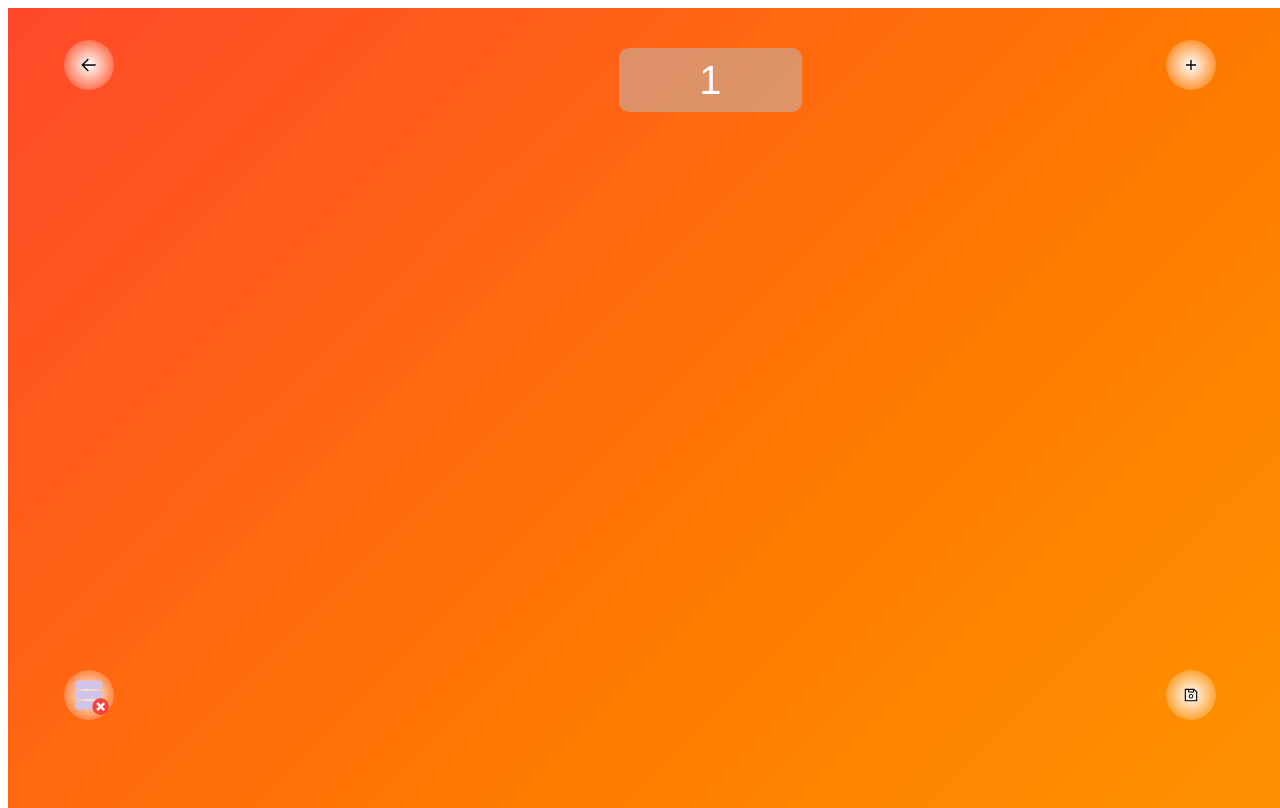
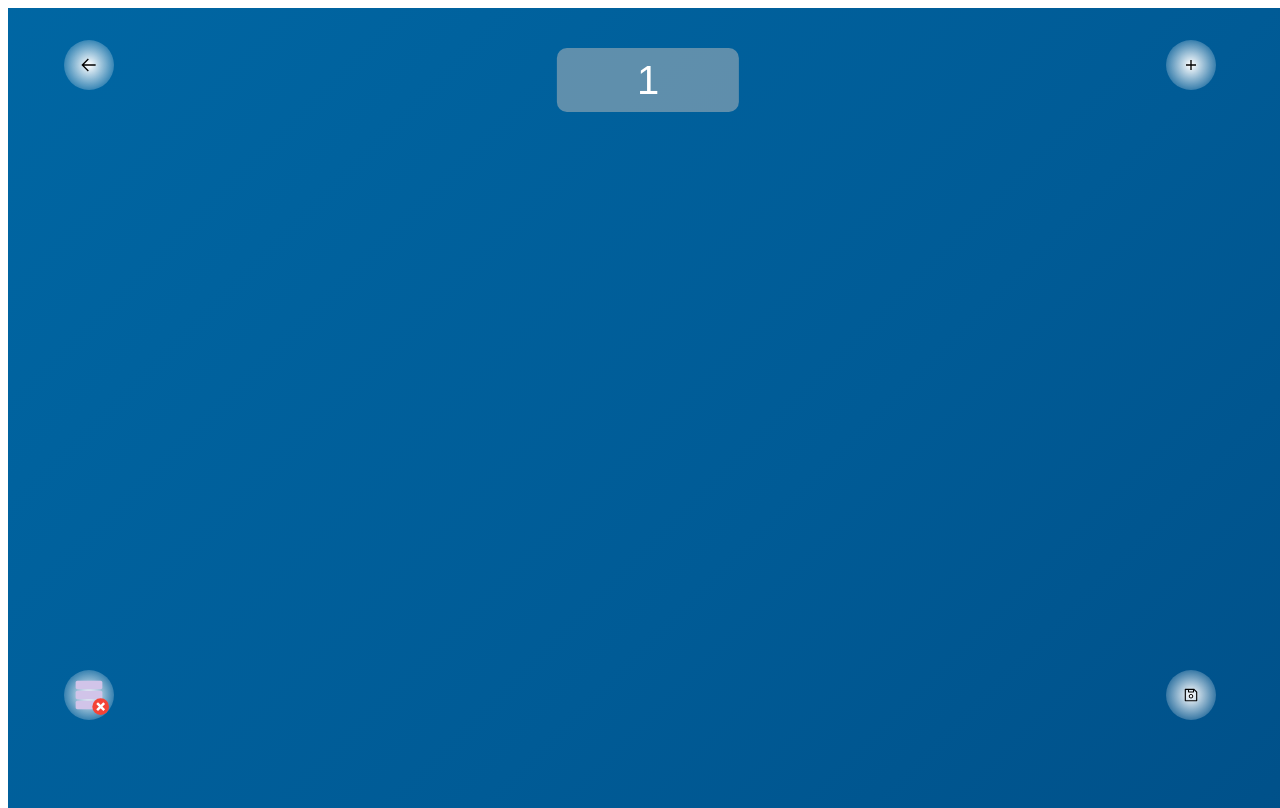
Before and after one commit to Flen-E/calendatodo, a React (Create React App) app: page /date/1 in a window 1280 px wide. Built offline with nearby package versions, Linux system fonts and the light colour scheme; a web font is replaced by a local one.

Commit message:
update calendar,date styled

```diff
--- a/src/Component/CalendarComponent.tsx
+++ b/src/Component/CalendarComponent.tsx
@@ -47,17 +47,34 @@ const StyledCalendar = styled(Calendar)`
 
   .event-dot-container {
     position: absolute;
-    bottom: 25%;
     left: 50%;
+    bottom : 10px;
     transform: translateX(-50%);
   }
+  .event-dot {
+      position: relative;
+      width: 50px;
+      height: 45px;
+    }
+    .event-dot:before,
+    .event-dot:after {
+      position: absolute;
+      content: "";
+      left: 25px;
+      top: 0;
+      width: 25px;
+      height: 40px;
+      background: #D7553F;
+      border-radius: 50px 50px 0 0;
+      transform: rotate(-45deg);
+      transform-origin: 0 100%;
+    }
+    .event-dot:after {
+      left: 0;
+      transform: rotate(45deg);
+      transform-origin: 100% 100%;
+    }
 
-  .event-dot {
-    width: 30px;
-    height: 30px;
-    background-color: green; /* 동그라미의 색상을 원하는 색상으로 변경 */
-    border-radius: 50%;
-  }
 
   & .react-calendar__tile--now {
     background: #c5fff8;
--- a/src/Component/DateDetailPage.tsx
+++ b/src/Component/DateDetailPage.tsx
@@ -26,11 +26,11 @@ const BGAnimation = keyframes`
 const StyleContext = styled.div`
   background: linear-gradient(
     -45deg,
-    #ffd600,
-    #ff7a00,
-    #ff0069,
-    #d300c5,
-    #7638fa
+    #003366,
+    #005b96,
+    #0077b6,
+    #5dade2,
+    #a9cce3
   );
   height: 100%;
   display: flex;
@@ -62,8 +62,11 @@ const Boards = styled.div`
 
 const ComponentDateTitle = styled.div`
   position: absolute;
-  top: 5%;
-  right: 38%;
+  top : 5%;
+  width: fit-content; /* 너비를 컨텐츠에 맞게 조절 */
+  max-width: 90%; /* 최대 너비 지정 */
+  left: 50%; /* 가로 중앙 정렬을 위해 50% 위치로 이동 */
+  transform: translateX(-50%); /* 중앙 정렬을 위해 이동 */
   background-color: rgba(190, 190, 190, 0.5);
   color: white;
   font-size: 5vh;
@@ -147,11 +150,29 @@ const DeleteButton = styled.div`
   }
 `;
 
+const SaveMessage = styled.div<{ isVisible: boolean }>`
+  position: fixed;
+  width: 200px;
+  height: 50px;
+  background: #8fcaca; /* Green color */
+  color: white;
+  border-radius: 5px;
+  bottom: 18%;
+  right: 5%;
+  display: flex;
+  justify-content: center;
+  align-items: center;
+  opacity: ${({ isVisible }) => (isVisible ? 1 : 0)};
+  transition: opacity 0.5s ease;
+`;
+
+
 function DateDetailPage() {
   const { date } = useParams();
   const [toDos, setToDos] = useRecoilState(toDoState);
   const [isModalOpen, setModalOpen] = useState<boolean>(false);
   const [isDeleteModalOpen, setDeleteModalOpen] = useState<boolean>(false);
+  const [isSaveMessageVisible, setSaveMessageVisible] = useState<boolean>(false);
 
   const navigate = useNavigate();
 
@@ -162,6 +183,7 @@ function DateDetailPage() {
       setToDos(toDoList);
     }
   }, [date]);
+
 
   const onDragEnd = (info: DropResult) => {
     const { destination, source } = info;
@@ -221,6 +243,12 @@ function DateDetailPage() {
   const saveToDoList = () => {
     if (date) {
       localStorage.setItem(date, JSON.stringify(toDos));
+      setSaveMessageVisible(true);
+
+      // 몇 초 후에 메시지를 숨기기
+      setTimeout(() => {
+        setSaveMessageVisible(false);
+      }, 2000); // 2초 후에 숨김
     }
   };
 
@@ -258,6 +286,7 @@ function DateDetailPage() {
 
   return (
     <StyleContext>
+      <SaveMessage isVisible={isSaveMessageVisible}>저장이 완료되었습니다.        </SaveMessage>
       <Popup
         isOpen={isModalOpen}
         onClose={handleClose}
```
